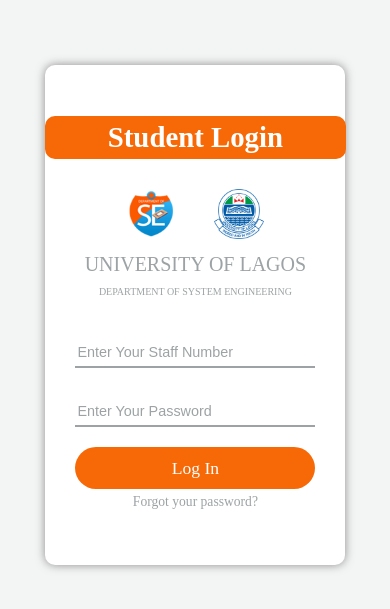
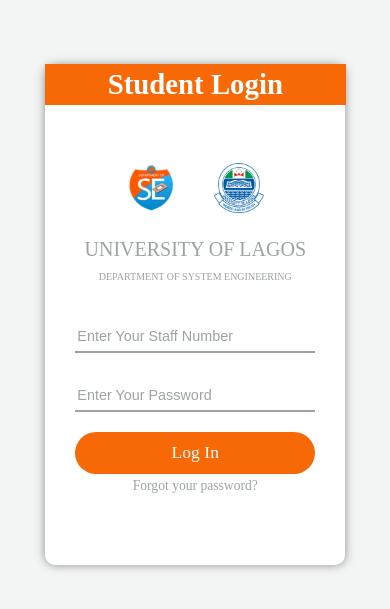
Before and after one commit to omololacrea8/sys-eng, a plain HTML site: page index.html in a window 390 px wide. Shown: the part 107-716 px from the top of the page. Drawn offline with Linux system fonts and the light colour scheme.

Commit message:
Update style.css

```diff
--- a/style.css
+++ b/style.css
@@ -24,11 +24,7 @@
   position: absolute;
   width: 18.75rem;
 }
-.signin{
-  color: #f76806;;
-  margin-top: 20px;
-  font-family: 'Source Sans Pro', sans-serif;
-}
+
 .logo,
 .signin,
 input,
@@ -49,10 +45,9 @@
 .signin{
   font: 600 1.8rem "source Sans";
   padding: .17em;
-  background-color: #f76806;;
+  background-color: #f76806;
   width: 97%;
   text-align: center;
-  border-radius: 10px;
   color: white;
 }
 .signin-row{
@@ -75,7 +70,6 @@
   margin-top: -10px;
   text-align: center;
   font-family: "source Sans";
-
 }
 .signin-tex{
   font-size: 20px;
@@ -101,7 +95,7 @@
   top: 20px;
 }
 input:focus{
-  border-bottom: 2px solid #f76806;;
+  border-bottom: 2px solid #f76806;
   outline: none;
 }
 ::-webkit-input-placeholder {
@@ -150,11 +144,37 @@
 .bold{
   font-weight: 600;
 }
-@media (max-width: 480px) {
+@media (max-width: 600px) {
     .box{
       display: flex;
       justify-content: center;
       flex-wrap: wrap;
+    }
+    .signin{
+    font: 600 1.8rem "source Sans";
+    padding: .14em;
+    background-color:  #f76806;
+    top: -68px;
+    width: 97.5%;
+    text-align: center;
+    color: white;
+    }
+    .signin-row > .logo{
+      top: -60px;
+    }
+    .signin-text{
+      color: #9da3a5;
+      font-size: 10px;
+
+      text-align: center;
+      font-family: "source Sans";
+    }
+    .signin-tex{
+      font-size: 20px;
+      text-align: center;
+      color: #9da3a5;
+      font-family: "source Sans";
+      margin-top: -50px;
 
     }
   }
```
